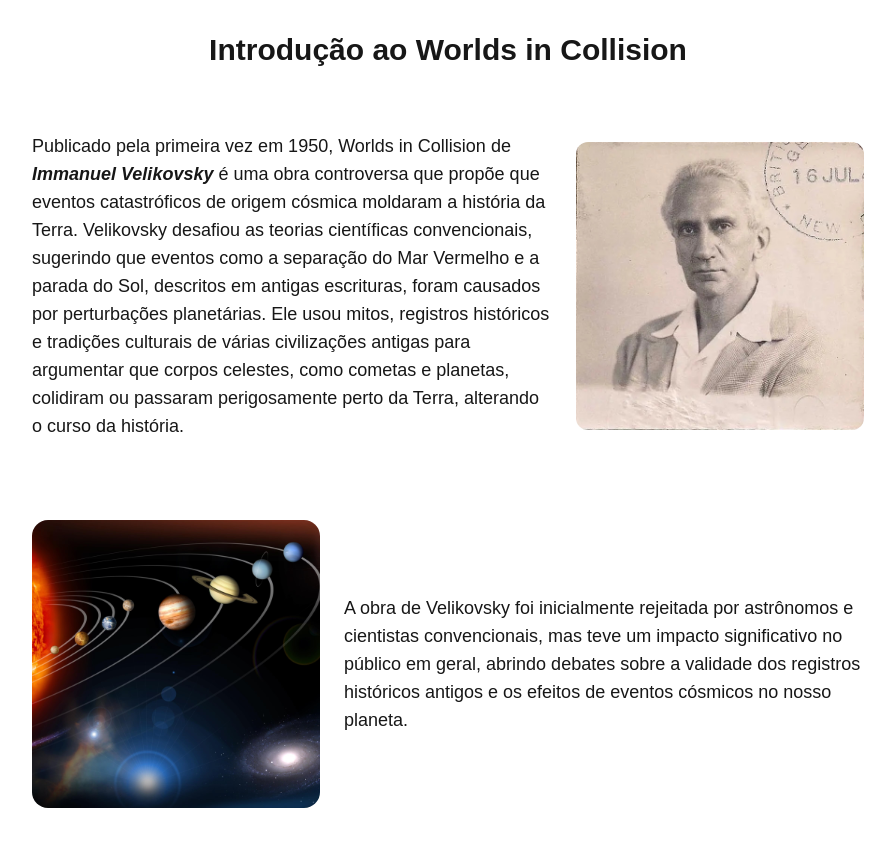
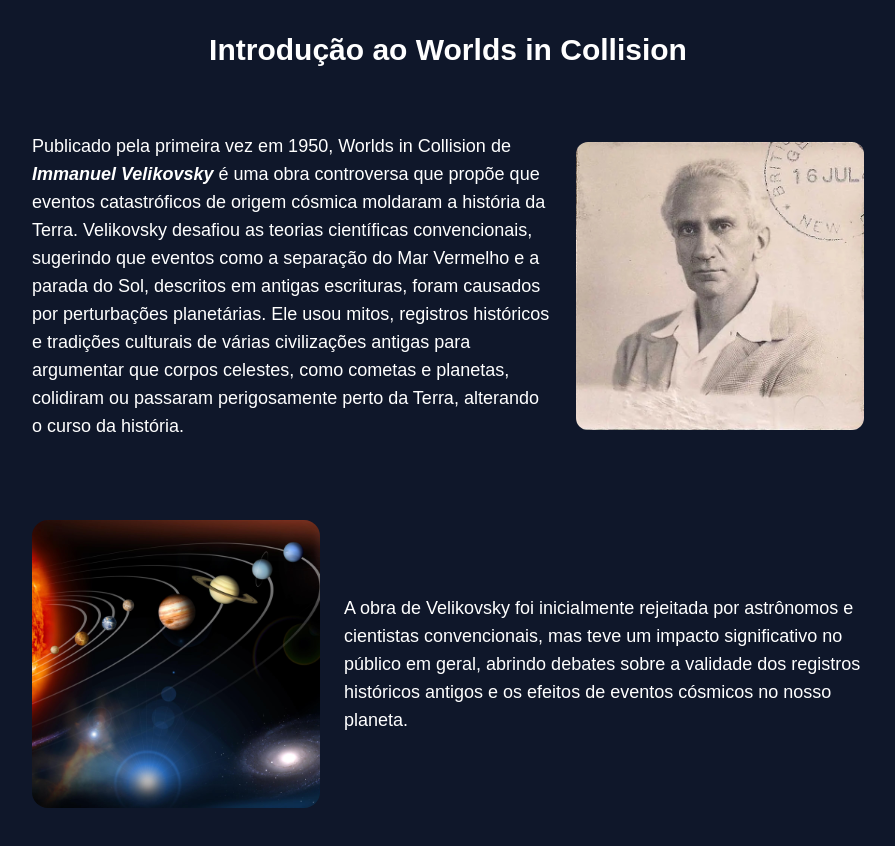
Before and after one commit to 1TDSPF-24/checkpoint-worlds-in-collision, a Next.js app: page / in a window 1280 px wide. Shown: the top 846 px of the page, without its empty margins (192-1087 px from the left). Built offline with nearby package versions, Linux system fonts and the light colour scheme.

Commit message:
change landing page color

```diff
--- a/src/app/page.tsx
+++ b/src/app/page.tsx
@@ -4,7 +4,7 @@
 
 export default function Home() {
   return (
-    <section className="flex flex-col items-center p-8 gap-12">
+    <section className="flex flex-col items-center p-8 gap-12 bg-slate-900 text-white">
       <h1 className="text-3xl font-bold">Introdução ao Worlds in Collision</h1>
       <div className="flex items-center justify-center px-8 py-4 gap-6 max-w-4xl">
         <p className="text-lg">Publicado pela primeira vez em 1950, Worlds in Collision de <span className="font-semibold italic">Immanuel Velikovsky</span> é uma obra controversa que propõe que eventos catastróficos de origem cósmica moldaram a história da Terra. Velikovsky desafiou as teorias científicas convencionais, sugerindo que eventos como a separação do Mar Vermelho e a parada do Sol, descritos em antigas escrituras, foram causados por perturbações planetárias. Ele usou mitos, registros históricos e tradições culturais de várias civilizações antigas para argumentar que corpos celestes, como cometas e planetas, colidiram ou passaram perigosamente perto da Terra, alterando o curso da história.</p>
```
